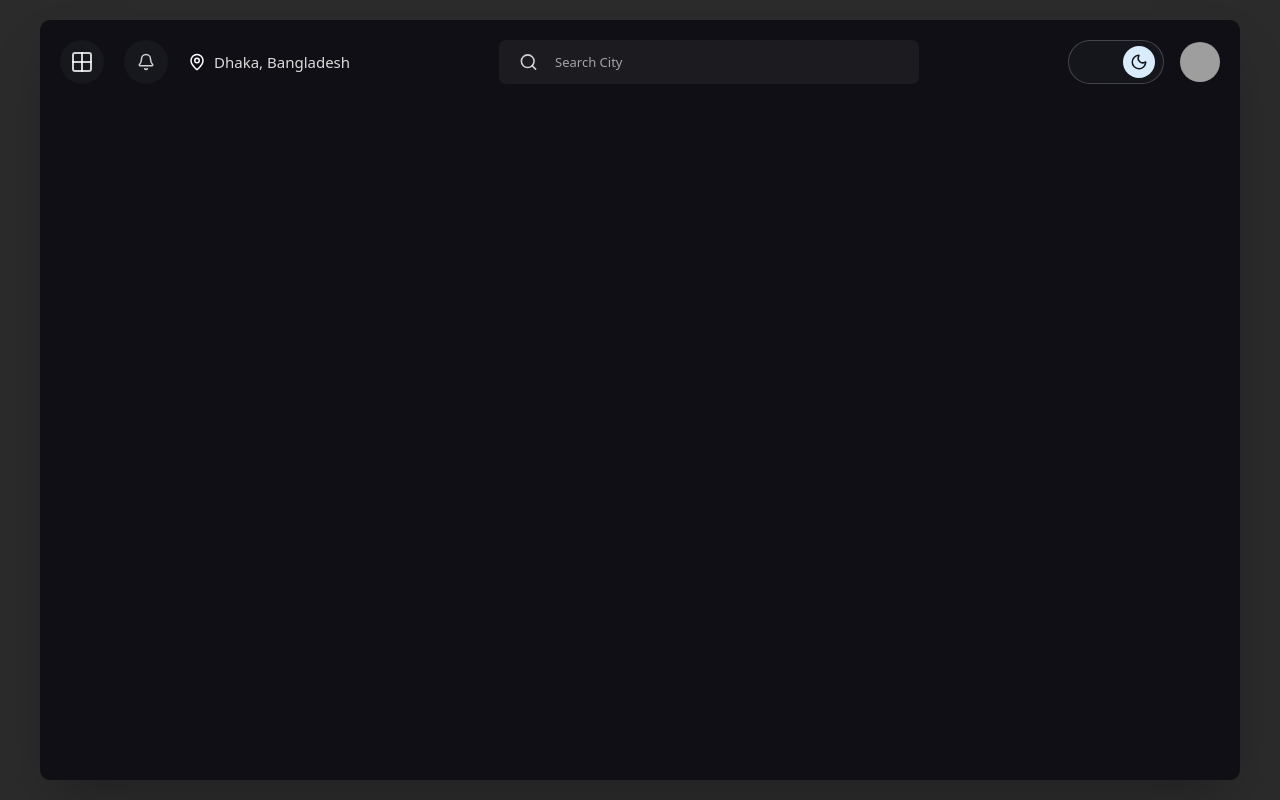
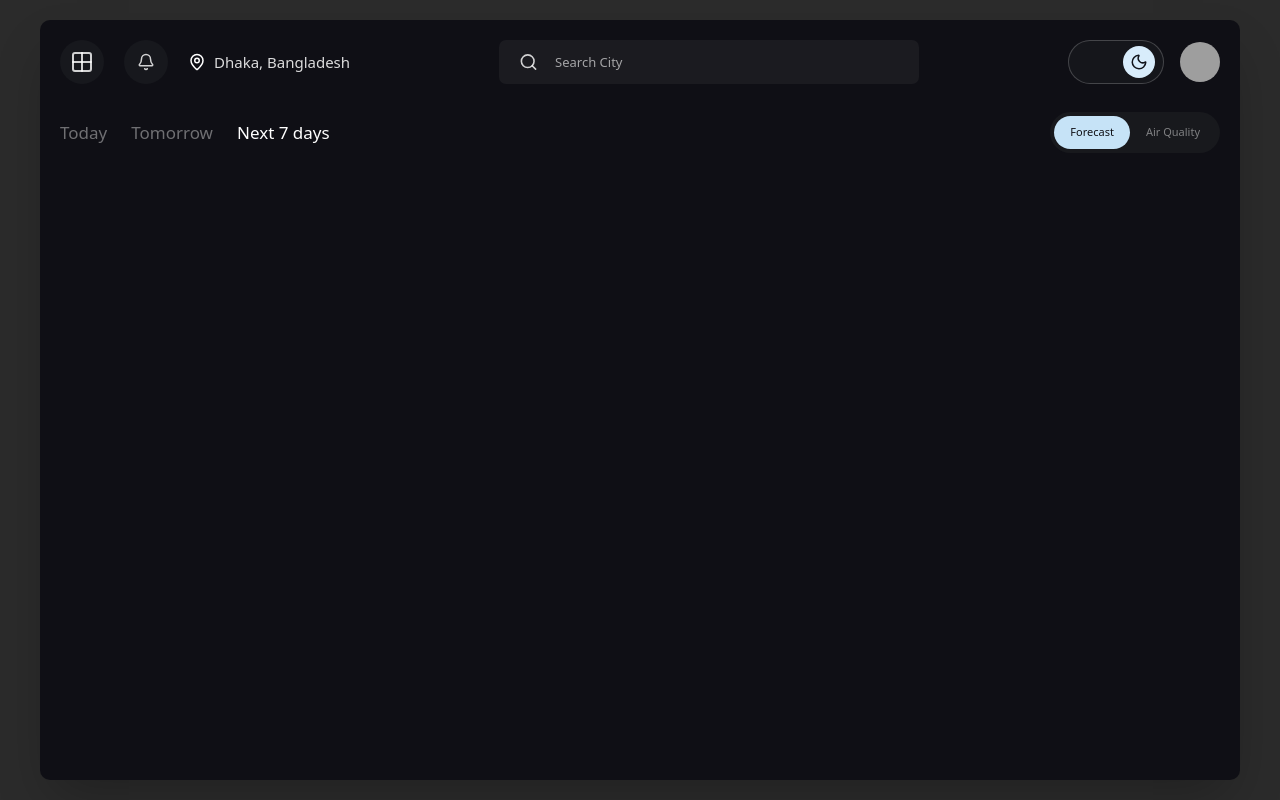
Before and after one commit to vahid2104/weather-dashboard, a Next.js app: page / in a window 1280 px wide. Built offline with nearby package versions, Linux system fonts and the light colour scheme; grey boxes are pictures that could not be loaded.

Commit message:
feat: add weather dashboard tabs

```diff
--- a/src/components/Dashboard.tsx
+++ b/src/components/Dashboard.tsx
@@ -1,11 +1,22 @@
 import Navbar from "@/components/navbar";
-import { navbarData } from "@/lib/mockData";
+import { navbarData, tabsData } from "@/lib/mockData";
+import Tabs from "@/components/tabs";
 
 const Dashboard = () => {
   return (
     <main className="flex justify-center items-center min-h-screen bg-[#2b2b2b] px-10 py10">
       <div className="mx-auto h-190 w-305 rounded-[10px] bg-[#0f0f15] p-5 shadow-2xl">
-        <Navbar location={navbarData.location} searchPlaceholder={navbarData.searchPlaceholder} avatarUrl={navbarData.avatarUrl} />
+        <Navbar
+          location={navbarData.location}
+          searchPlaceholder={navbarData.searchPlaceholder}
+          avatarUrl={navbarData.avatarUrl}
+        />
+        <Tabs
+          dayTabs={tabsData.dayTabs}
+          activeDayTab={tabsData.activeDayTab}
+          modeTabs={tabsData.modeTabs}
+          activeModeTab={tabsData.activeModeTab}
+        />
       </div>
     </main>
   );
--- /dev/null
+++ b/src/components/tabs/Tabs.tsx
@@ -0,0 +1,71 @@
+"use client";
+
+import { motion } from "framer-motion";
+import { tabsStyles } from "./tabs.styles";
+
+type TabsProps = {
+  dayTabs: string[];
+  activeDayTab: string;
+  modeTabs: string[];
+  activeModeTab: string;
+};
+
+function combineClasses(...classes: string[]) {
+  return classes.join(" ");
+}
+
+export default function Tabs({
+  dayTabs,
+  activeDayTab,
+  modeTabs,
+  activeModeTab,
+}: TabsProps) {
+  return (
+    <motion.div
+      initial={{ opacity: 0, y: 8 }}
+      animate={{ opacity: 1, y: 0 }}
+      transition={{ duration: 0.4, delay: 0.1, ease: "easeOut" }}
+      className={tabsStyles.wrapper}
+    >
+      <div className={tabsStyles.dayTabs}>
+        {dayTabs.map((tab) => {
+          const isActive = tab === activeDayTab;
+
+          return (
+            <button
+              key={tab}
+              className={combineClasses(
+                tabsStyles.dayTabButton,
+                isActive
+                  ? tabsStyles.activeDayTabButton
+                  : tabsStyles.inactiveDayTabButton
+              )}
+            >
+              {tab}
+            </button>
+          );
+        })}
+      </div>
+
+      <div className={tabsStyles.modeTabs}>
+        {modeTabs.map((tab) => {
+          const isActive = tab === activeModeTab;
+
+          return (
+            <button
+              key={tab}
+              className={combineClasses(
+                tabsStyles.modeTabButton,
+                isActive
+                  ? tabsStyles.activeModeTabButton
+                  : tabsStyles.inactiveModeTabButton
+              )}
+            >
+              {tab}
+            </button>
+          );
+        })}
+      </div>
+    </motion.div>
+  );
+}
--- /dev/null
+++ b/src/components/tabs/index.ts
@@ -0,0 +1 @@
+export { default } from "./Tabs";
--- /dev/null
+++ b/src/components/tabs/tabs.styles.ts
@@ -0,0 +1,26 @@
+export const tabsStyles = {
+  wrapper: "mt-7 flex items-center justify-between",
+
+  dayTabs: "flex items-center gap-6",
+
+  dayTabButton:
+    "text-[17px] font-medium transition hover:text-white/70",
+
+  activeDayTabButton:
+    "text-white",
+
+  inactiveDayTabButton:
+    "text-white/40",
+
+  modeTabs:
+    "flex rounded-full bg-[#18191d] p-1",
+
+  modeTabButton:
+    "rounded-full px-4 py-2 text-[11px] font-medium transition",
+
+  activeModeTabButton:
+    "bg-[#c6e3f7] text-[#101116]",
+
+  inactiveModeTabButton:
+    "text-white/45 hover:text-white/70",
+};
```
Also changed, not shown: src/components/Tabs.tsx (deleted).
